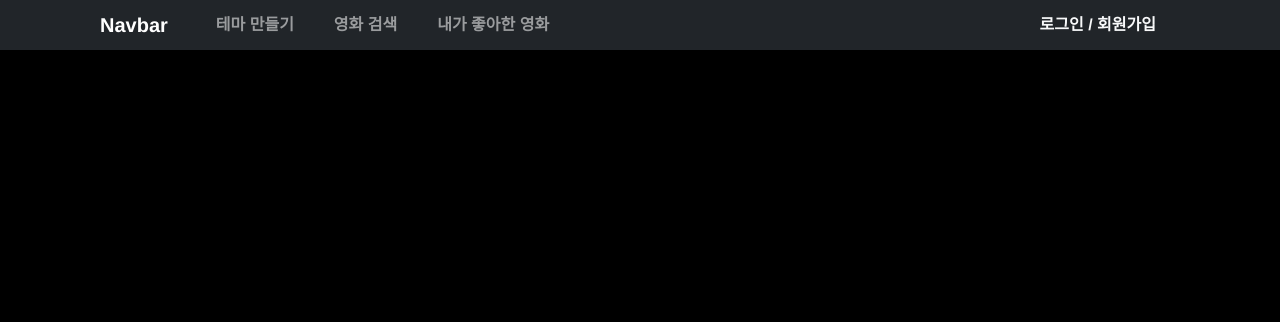
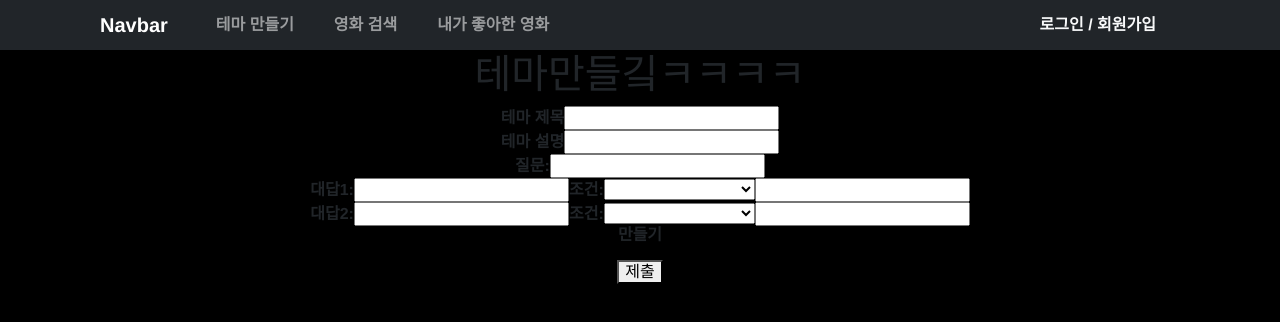
Before and after one commit to ChangJae-YOO/final_pjt_front, a Vue app in the folder fianl_pjt_front/: page /theme-form in a window 1280 px wide. Shown: the top 322 px of the page. Built offline with nearby package versions, Linux system fonts and the light colour scheme.

Commit message:
feat: create themes 구현

```diff
--- /dev/null
+++ b/fianl_pjt_front/src/components/CreateQuestion.vue
@@ -0,0 +1,102 @@
+<template>
+  <div>
+      <div>
+        <label for="question">질문: </label>
+        <input type="question" id="question" v-model="question">
+      </div>
+
+      <div>
+        <label for="queryDescription1">대답1:</label>
+        <input type="queryDescription1" id="queryDescription1" v-model="queryDescription1">
+
+        <label>조건:</label>
+        <select name="temp_key1" id="temp_key1" v-model="temp_key1">
+          <option value="include_adult">include_adult</option>
+          <option value="with_genres">with_genres</option>
+          <option value="without_genres">without_genres</option>
+          <option value="language">language</option>
+          <option value="with_keywords">with_keywords</option>
+          <option value="without_keywords">without_keywords</option>
+          <option value="vote_average_gte">vote_average_gte</option>
+          <option value="vote_average_lte">vote_average_lte</option>
+          <option value="release_date_gte">release_date_gte</option>
+          <option value="release_date_lte">release_date_lte</option>
+          <option value="with_runtime_gte">with_runtime_gte</option>
+          <option value="with_runtime_lte">with_runtime_lte</option>
+        </select>
+        <input type="temp_value1" id="temp_value1" v-model="temp_value1">
+      </div>
+
+      <div>
+        <label for="queryDescription2">대답2:</label>
+        <input type="queryDescription2" id="queryDescription2" v-model="queryDescription2">
+
+        <label>조건:</label>
+        <select name="temp_key2" id="temp_key2" v-model="temp_key2">
+          <option value="include_adult">include_adult</option>
+          <option value="with_genres">with_genres</option>
+          <option value="without_genres">without_genres</option>
+          <option value="language">language</option>
+          <option value="with_keywords">with_keywords</option>
+          <option value="without_keywords">without_keywords</option>
+          <option value="vote_average_gte">vote_average_gte</option>
+          <option value="vote_average_lte">vote_average_lte</option>
+          <option value="release_date_gte">release_date_gte</option>
+          <option value="release_date_lte">release_date_lte</option>
+          <option value="with_runtime_gte">with_runtime_gte</option>
+          <option value="with_runtime_lte">with_runtime_lte</option>
+        </select>
+        <input type="temp_value2" id="temp_value2" v-model="temp_value2">
+      </div>
+
+      <p @click="questionToTheme">만들기</p>
+  </div>
+</template>
+
+<script>
+export default {
+  name: 'CreateQuestion',
+
+  data () {
+    return {
+      question: '',
+
+      queryDescription1: '',
+      queryData1: {},
+
+      queryDescription2: '',
+      queryData2: {},
+
+      temp_key1: '',
+      temp_value1: '',
+
+      temp_key2: '',
+      temp_value2: '',
+    }
+  },
+
+  methods: {
+    questionToTheme() {
+      this.queryData1[this.temp_key1] = this.temp_value1
+      this.queryData1['description'] = this.queryDescription1
+      this.queryData2[this.temp_key2] = this.temp_value2
+      this.queryData2['description'] = this.queryDescription2
+
+      let questionData = {
+        question: this.question,
+
+        queryDescription1: this.queryDescription1,
+        queryData1: this.queryData1,
+
+        queryDescription2: this.queryDescription2,
+        queryData2: this.queryData2,
+      }
+
+      this.$emit('question-to-theme', questionData)
+    }
+  }
+}
+</script>
+
+<style>
+</style>
--- a/fianl_pjt_front/src/router/index.js
+++ b/fianl_pjt_front/src/router/index.js
@@ -7,6 +7,7 @@ import DetailView from '../views/DetailView.vue'
 import SearchView from '../views/SearchView.vue'
 import ThemeView from '../views/ThemeView.vue'
 import ThemeResult from '../views/ThemeResult.vue'
+import ThemeFormView from '../views/ThemeFormView.vue'
 Vue.use(VueRouter)
 
 const routes = [
@@ -52,6 +53,12 @@ const routes = [
     component: ThemeResult
   },
 
+  {
+    path: '/theme-form/',
+    name: 'themeFormView',
+    component: ThemeFormView,
+  },
+
   // {
   //   path: '/about',
   //   name: 'about',
--- a/fianl_pjt_front/src/views/HomeView.vue
+++ b/fianl_pjt_front/src/views/HomeView.vue
@@ -4,7 +4,8 @@
     <h1>홈입니다 ㅋㅋ</h1>
     <p>Welcome, {{ username }}</p>
     <router-link :to="{name: 'detail'}">디테일화면</router-link> |
-    <router-link :to="{name: 'theme'}">테마 화면</router-link>
+    <router-link :to="{name: 'theme'}">테마 화면</router-link> |
+    <router-link :to="{name: 'themeFormView'}">테마 만들깈ㅋ</router-link>
   </div>
 </template>
 
--- /dev/null
+++ b/fianl_pjt_front/src/views/ThemeFormView.vue
@@ -0,0 +1,123 @@
+<template>
+  <div>
+    <h1>테마만들깈ㅋㅋㅋㅋ</h1>
+    <form @submit.prevent="makeTheme">
+      <div>
+        <label for="themeTitle">테마 제목</label>
+        <input type="themeTitle" id="themeTitle" v-model="themeTitle">
+      </div>
+
+      <div>
+        <label for="themeDescription">테마 설명</label>
+        <input type="themeDescription" id="themeDescription" v-model="themeDescription">
+      </div>
+
+      <CreateQuestion @question-to-theme="getQuestion"/>
+      <button type="submit" @click="makeTheme">제출</button>
+    </form>
+  </div>
+</template>
+
+<script>
+// import router from '@/router'
+import axios from 'axios'
+import CreateQuestion from '@/components/CreateQuestion.vue'
+
+const API_URL = 'http://127.0.0.1:8000'
+
+export default {
+  name: 'ThemeFormView',
+
+  components: {
+    CreateQuestion
+  },
+
+  data() {
+    return {
+      themeTitle: '',
+      themeDescription: '',
+
+      questionLst: [],
+    }
+  },
+
+  created() {
+  },
+
+  methods: {
+
+    getQuestion: function(questionData){
+      this.questionLst.push(questionData)
+      console.log(this.questionLst)
+    },
+
+    makeTheme: function(){
+      axios({
+        url: `${API_URL}/themes/index/`,
+        method: 'post',
+        data: {
+          title: this.themeTitle,
+          description: this.themeDescription,
+        },
+        headers: {
+          Authorization: `Token ${this.$store.state.user.token}`,
+        }
+      })
+      .then((res) => {
+        let themeId = res.data.id
+
+        for (const question of this.questionLst){
+
+          axios({
+          url: `${API_URL}/themes/detail/${themeId}/create_question/`,
+          method: 'post',
+          data: {
+            question: question.question
+          },
+          })
+          .then((res) => {
+            let questionId = res.data.id
+
+            console.log(question.queryDescription1)
+            console.log(question.queryDescription2)
+            console.log(questionId)
+
+            axios({
+            url: `${API_URL}/themes/detail/${questionId}/create_query/`,
+            method: 'post',
+            data: question.queryData1
+            })
+            .then(() => {
+            })
+            .catch((err) => {
+              console.log(err)
+            })
+
+            axios({
+            url: `${API_URL}/themes/detail/${questionId}/create_query/`,
+            method: 'post',
+            data: question.queryData2
+            })
+            .then(() => {
+            })
+            .catch((err) => {
+              console.log(err)
+            })
+
+            })
+          .catch((err) => {
+            console.log(err)
+          })
+          }
+      })
+      .catch((err) => {
+        console.log(err)
+      })
+    }
+  }
+}
+</script>
+
+<style>
+
+</style>
--- a/fianl_pjt_front/src/views/ThemeResult.vue
+++ b/fianl_pjt_front/src/views/ThemeResult.vue
@@ -34,11 +34,8 @@ export default {
   methods: {
     getMovies() {
      axios({
-        url: `${API_URL}/themes/detail/get_movies/`,
+        url: `${API_URL}/movies/get_movies/`,
         method: 'post',
-        headers: {
-          Authorization: `Token ${this.$store.state.user.token}`,
-        },
         data: this.inputData,
       })
       .then((res) => {
--- a/fianl_pjt_front/src/views/ThemeView.vue
+++ b/fianl_pjt_front/src/views/ThemeView.vue
@@ -43,7 +43,7 @@ export default {
      axios({
         method: 'get',
         // url: `${API_URL}/themes/detail/${ this.$route.params.id }/`,
-        url: `${API_URL}/themes/detail/1/`,
+        url: `${API_URL}/themes/detail/74/`,
       })
       .then((res) => {
         this.themeDetail = res.data
```
Also changed, not shown: 1 other file (tests, documents, lock files or other folders).
